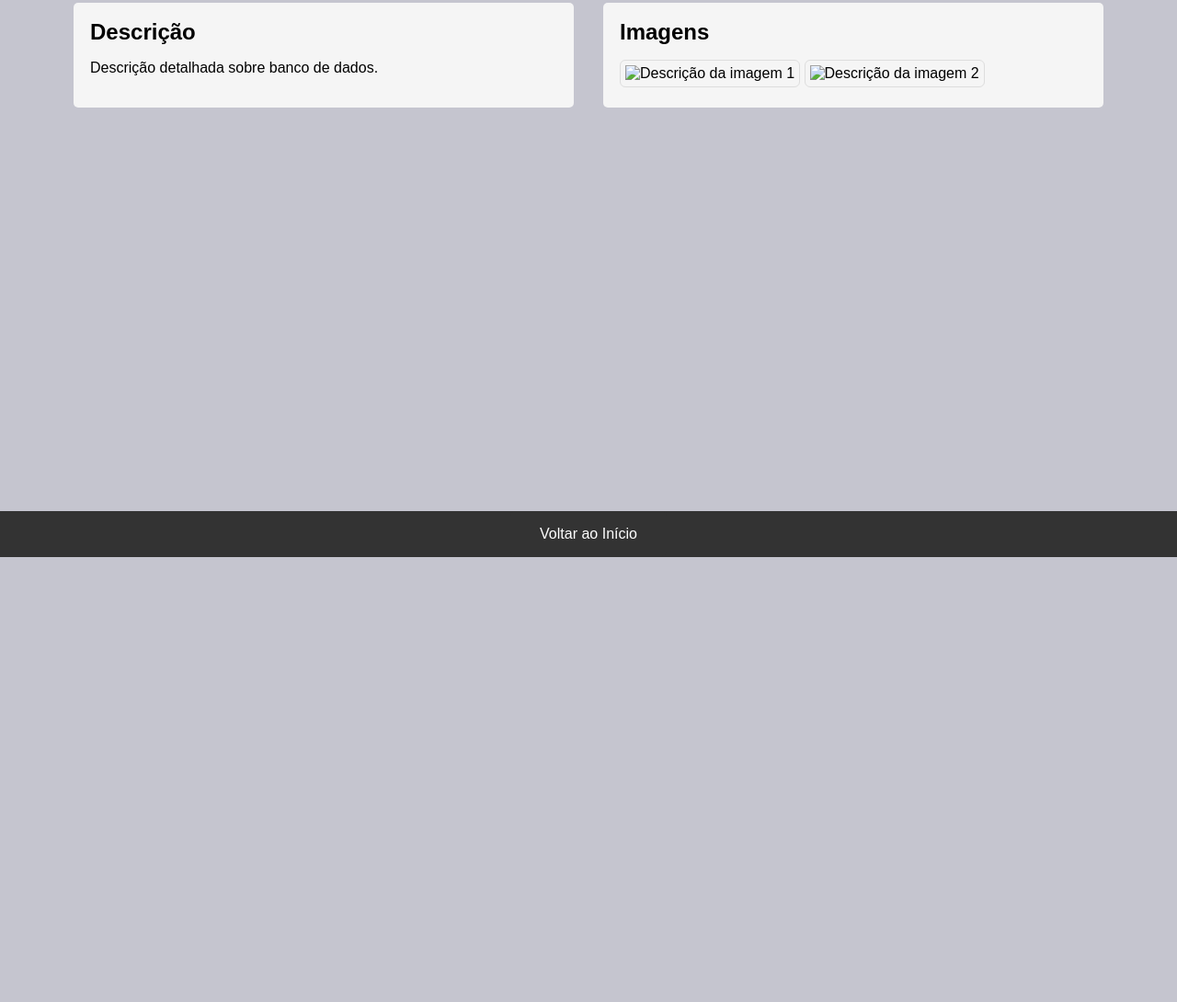
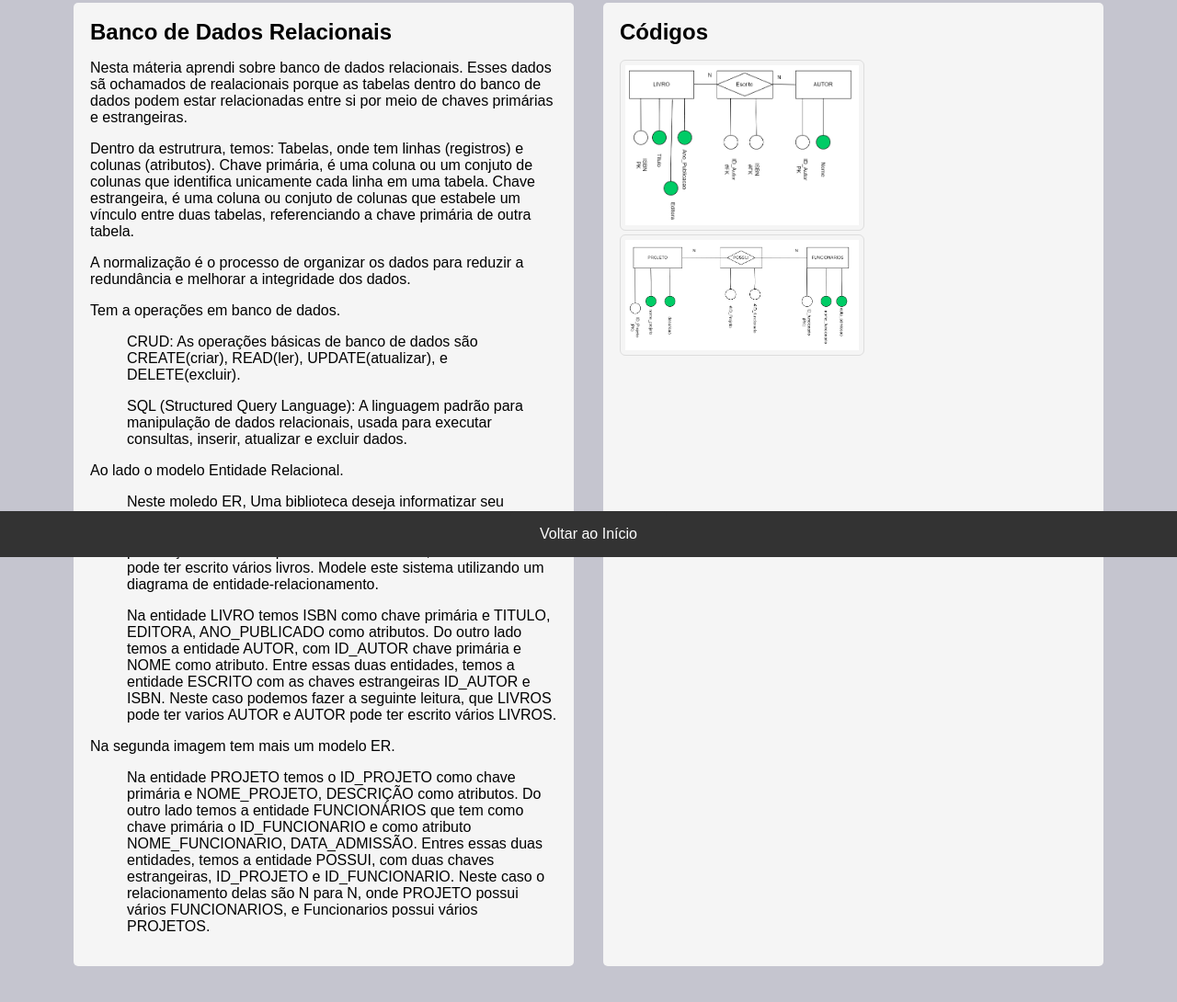
Before and after one commit to ceduardooliveira/potifolio, a plain HTML site: page banco_de_dados.html in a window 1280 px wide. Shown: the part 194-1284 px from the top of the page at 92% size. Before the commit the page ends 800 px from the top, so only its background shows below. Drawn offline with Linux system fonts and the light colour scheme.

Commit message:
Portifolio

```diff
--- a/banco_de_dados.html
+++ b/banco_de_dados.html
@@ -13,13 +13,43 @@
     <main>
         <div class="content">
             <div class="text-section">
-                <h2>Descrição</h2>
-                <p>Descrição detalhada sobre banco de dados.</p>
+                <h2>Banco de Dados Relacionais</h2>
+                <p>Nesta máteria aprendi sobre banco de dados relacionais. Esses dados sã ochamados de realacionais porque as tabelas dentro do banco de dados
+                    podem estar relacionadas entre si por meio de chaves primárias e estrangeiras.</p>
+                <p>Dentro da estrutrura, temos: Tabelas, onde tem linhas (registros) e colunas (atributos). Chave primária, é uma coluna ou um conjuto de colunas
+                    que identifica unicamente cada linha em uma tabela. Chave estrangeira, é  uma coluna ou conjuto de colunas que estabele um vínculo entre duas tabelas, referenciando
+                    a chave primária de outra tabela.
+                </p>
+                <p>A normalização é o processo de organizar os dados para reduzir a redundância e melhorar a integridade dos dados.</p>
+                <p>Tem a operações em banco de dados.</p>
+                    <ul>CRUD: As operações básicas de banco de dados são CREATE(criar), READ(ler), UPDATE(atualizar), e DELETE(excluir).</ul>
+                    <ul>SQL (Structured Query Language): A linguagem padrão para manipulação de dados relacionais, usada para executar consultas, inserir,
+                    atualizar e excluir dados.
+                    </ul>
+                <p>Ao lado o modelo Entidade Relacional.</p>
+                    <ul>Neste moledo ER, Uma biblioteca deseja informatizar seu sistema de gestão de livros. Cada livro tem um
+                    título, um ISBN (International Standard Book Number), uma editora e um ano de
+                    publicação. Cada livro pode ter vários autores, mas cada autor pode ter escrito vários
+                    livros. Modele este sistema utilizando um diagrama de entidade-relacionamento.</ul>
+                    <ul>Na entidade LIVRO temos ISBN como chave primária e TITULO, EDITORA, ANO_PUBLICADO como atributos. Do outro lado temos a entidade
+                        AUTOR, com ID_AUTOR chave primária e NOME como atributo. Entre essas duas entidades, temos a entidade ESCRITO com as chaves estrangeiras
+                        ID_AUTOR e ISBN. Neste caso podemos fazer a seguinte leitura, que LIVROS pode ter varios AUTOR e AUTOR pode ter escrito vários LIVROS.
+                    </ul>
+                <p>Na segunda imagem tem mais um modelo ER.</p>
+                    <ul>Na entidade PROJETO temos o ID_PROJETO como chave primária e NOME_PROJETO, DESCRIÇÃO como atributos. Do outro lado temos a entidade FUNCIONÁRIOS
+                        que tem como chave primária o ID_FUNCIONARIO e como atributo NOME_FUNCIONARIO, DATA_ADMISSÃO. Entres essas duas entidades, temos a entidade POSSUI,
+                        com duas chaves estrangeiras, ID_PROJETO e ID_FUNCIONARIO. Neste caso o relacionamento delas são N para N, onde PROJETO possui vários FUNCIONARIOS, e
+                        Funcionarios possui vários PROJETOS.
+                    </ul>
             </div>
             <div class="image-section">
-                <h2>Imagens</h2>
-                <img src="path/to/image1.jpg" alt="Descrição da imagem 1">
-                <img src="path/to/image2.jpg" alt="Descrição da imagem 2">
+                <h2>Códigos</h2>
+                <a href="img/modeloER_01.png">
+                    <img src="img/modeloER_01.png" alt="Modelo ER.">
+                 </a>
+                 <a href="img/modeloER_02.png">
+                    <img src="img/modeloER_02.png" alt="Modelo ER.">
+                 </a>
             </div>
         </div>
     </main>
--- a/css/styles.css
+++ b/css/styles.css
@@ -21,7 +21,7 @@ img {
     border: 1px solid #ddd;
     border-radius: 6px;
     padding: 5px;
-    max-width: 100%; /* Alteração */
+    max-width: 50%;
     height: auto;
 }
 
@@ -127,7 +127,7 @@ footer {
     }
 
     .text-section, .image-section {
-        min-width: 100%; /* Alteração */
-        max-width: 100%; /* Alteração */
+        min-width: 100%;
+        max-width: 100%;
     }
 }
```
Also changed, not shown: img/modeloER_01.png (added), img/modeloER_02.png (added).
